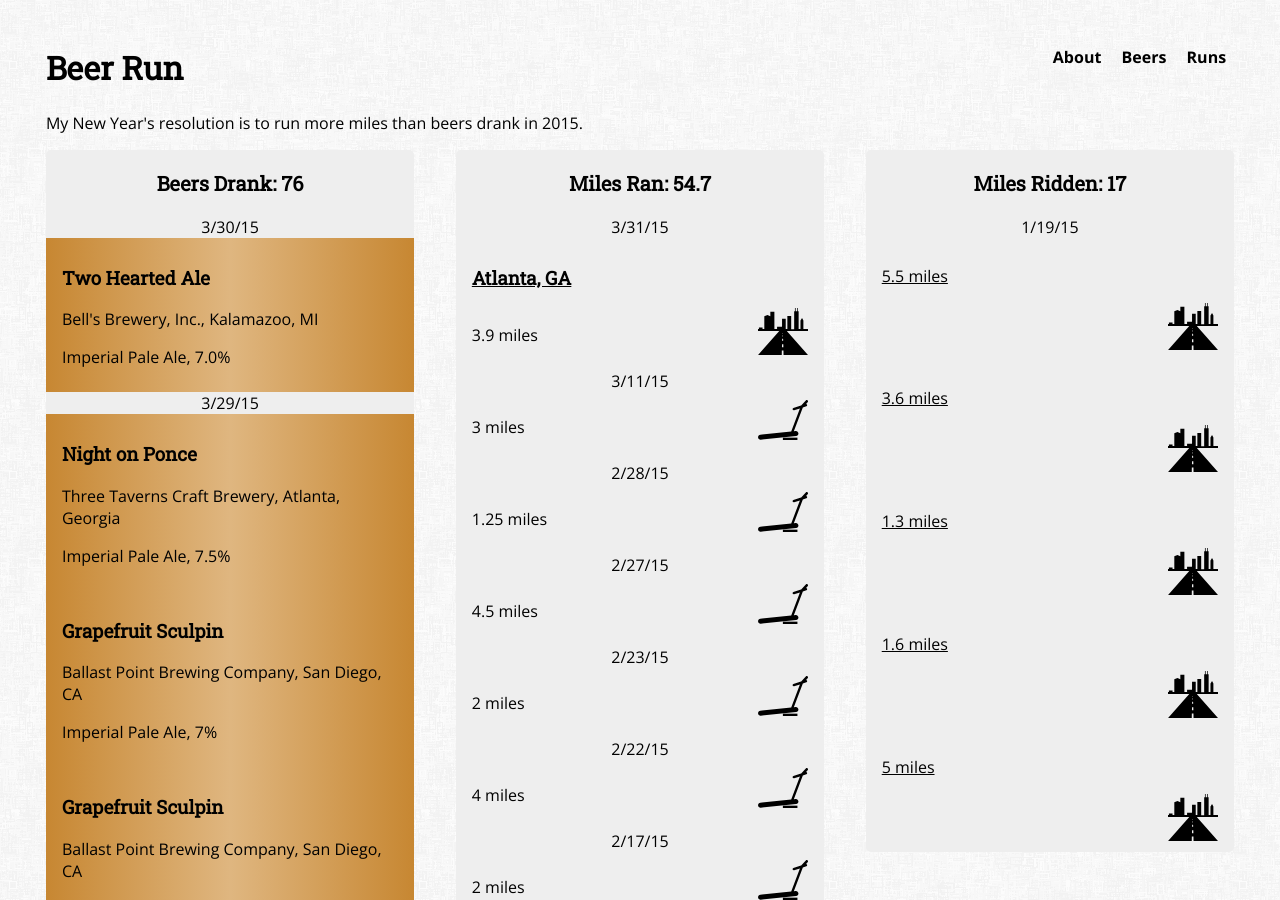
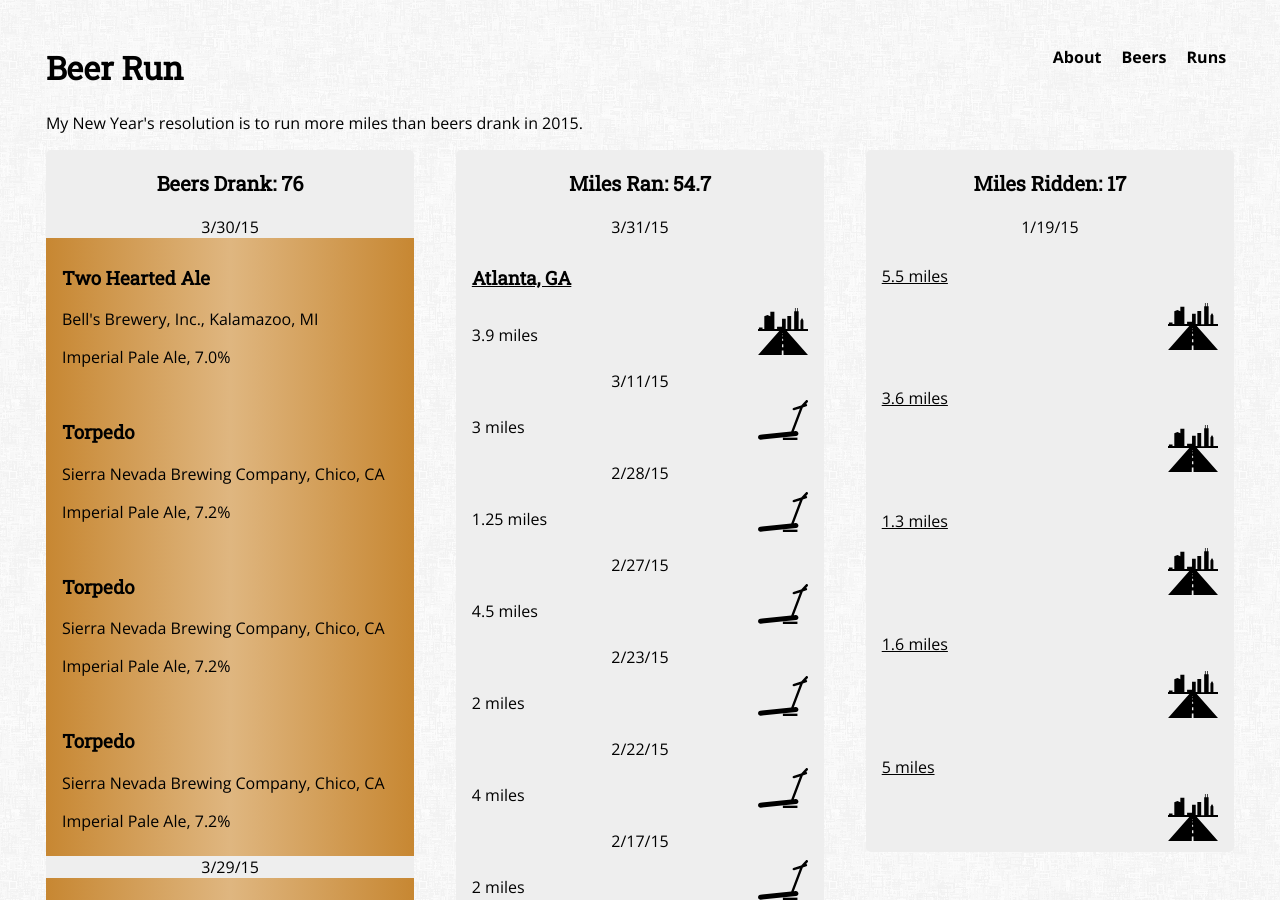
Before and after one commit to rhewitt22/beer-run, a Jekyll site: the page built from index.html, in a window 1280 px wide and 900 px high. Built offline with Jekyll 4.4.1, drawn with Linux system fonts in a browser that asks for light colours; nearby versions of some CDN libraries.

Commit message:
Updated beer-glossary.yml

```diff
--- a/_data/beer-glossary.yml
+++ b/_data/beer-glossary.yml
@@ -1,3 +1,9 @@
+- name: Torpedo
+  brewery: Sierra Nevada Brewing Company
+  location: "Chico, CA"
+  style: Imperial Pale Ale
+  abv: 7.2
+
 - name: Night on Ponce
   brewery: Three Taverns Craft Brewery
   location: Atlanta, Georgia
```
